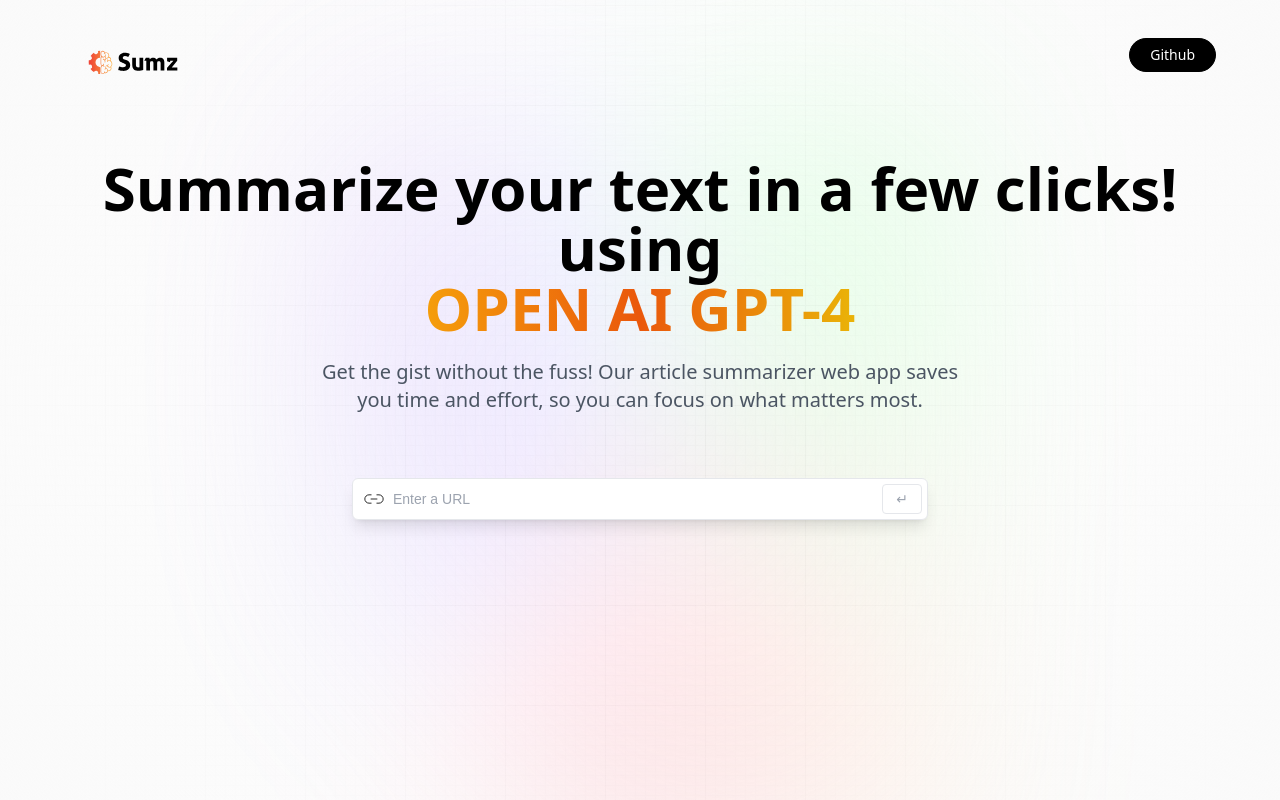
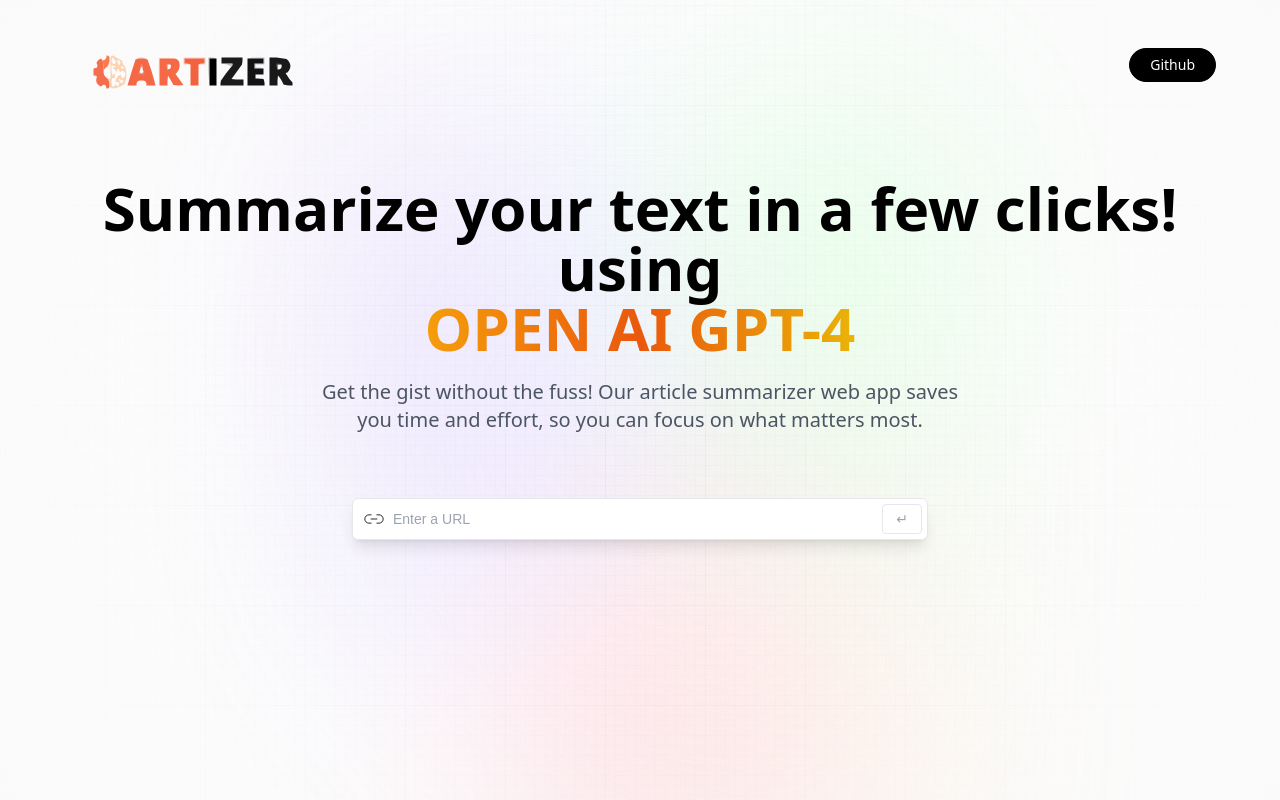
Before and after one commit to anniedavid13/Summarizer-WebApp, a React (Vite) app: page / in a window 1280 px wide. Built offline with nearby package versions, Linux system fonts and the light colour scheme; a web font is replaced by a local one.

Commit message:
final changes

```diff
--- a/index.html
+++ b/index.html
@@ -2,7 +2,7 @@
 <html lang="en">
   <head>
     <meta charset="UTF-8" />
-    <link rel="icon" type="image/svg+xml" href="/vite.svg" />
+    <link rel="icon" type="image/svg+xml" href="/logo.ico" />
     <meta name="viewport" content="width=device-width, initial-scale=1.0" />
     <!-- satoshi font family -->
     <link
@@ -14,7 +14,7 @@
       href="https://fonts.googleapis.com/css2?family=Inter:wght@100;200;300;400;500;600;700;800;900&display=swap"
       rel="stylesheet"
     />
-    <title>Vite + React</title>
+    <title>Artizer</title>
   </head>
   <body>
     <div id="root"></div>
--- a/src/components/Hero.jsx
+++ b/src/components/Hero.jsx
@@ -1,11 +1,11 @@
 import React from 'react'
-import logo from '../assets/logo.svg'
+import logo2 from '../assets/logo2.svg'
 const Hero = () => {
   return (
    <header className='w-full flex justify-center items-center flex-col'>
     <nav className='flex justify-between items-center w-full mb-10 pt-3'>
-      <img src = {logo} alt = 'logo' className = 'p-6 w-23 object-contain pt-8' />
-      <button type = "button" className='black_btn' onClick={() => window.open('https://github.com/anniedavid13/Summarizer-WebApp')} > Github  </button>
+      <img src = {logo2} alt = 'logo' className = 'p-6 w-23 object-contain pt-8' />
+      <button type = "button" className='black_btn pt-8' onClick={() => window.open('https://github.com/anniedavid13/Summarizer-WebApp')} > Github  </button>
     </nav>
     <h1 className='head_text items-center'>
     Summarize your text in a few clicks! <br />
```
Also changed, not shown: src/assets/logo2.svg (added), 1 other file (tests, documents, lock files or other folders).
